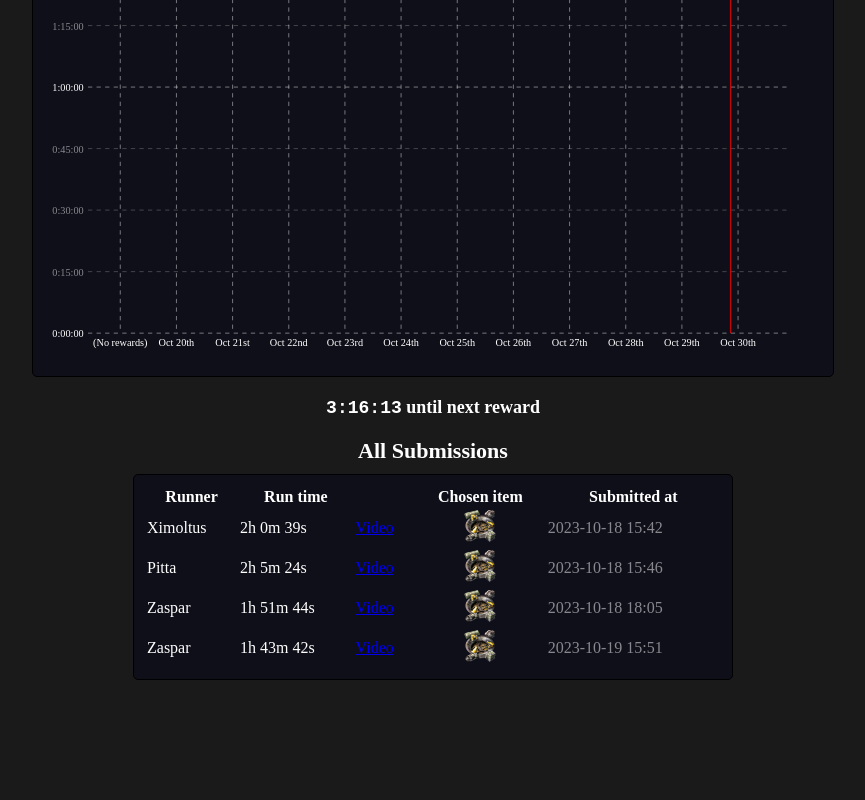
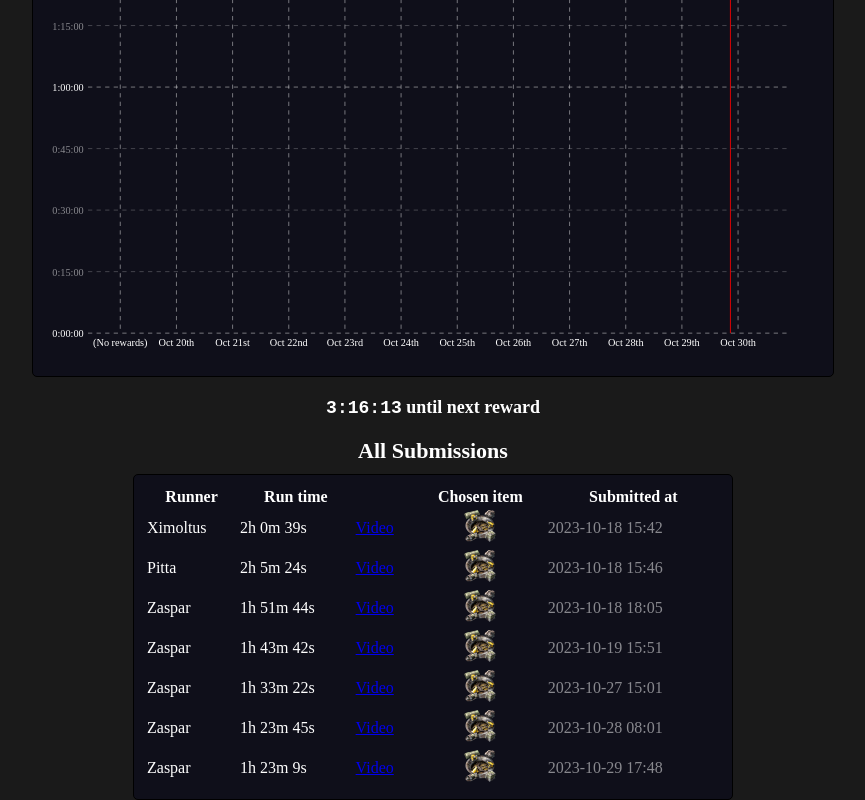
Before and after one commit to petersn/factorio-mod-speedruns-leaderboard, a React app: page / in a window 1280 px wide. Shown: the part 1158-1958 px from the top of the page, without its empty margins (207-1072 px from the left). Before the commit the page ends 1838 px from the top, so only its background shows below. Built offline with nearby package versions, Linux system fonts and the light colour scheme.

Commit message:
Add three runs

```diff
--- a/src/App.tsx
+++ b/src/App.tsx
@@ -66,6 +66,27 @@ const RUNS: Run[] = [
     timestamp: '2023-10-19 15:51',
     time: [1, 43, 42],
     link: 'https://www.twitch.tv/videos/1955238304',
+    chosenItem: 'Rocket_silo.png',
+  },
+  {
+    runner: 'Zaspar',
+    timestamp: '2023-10-27 15:01',
+    time: [1, 33, 22],
+    link: 'https://www.twitch.tv/videos/1961934728',
+    chosenItem: 'Rocket_silo.png',
+  },
+  {
+    runner: 'Zaspar',
+    timestamp: '2023-10-28 08:01',
+    time: [1, 23, 45],
+    link: 'https://www.twitch.tv/videos/1962499677',
+    chosenItem: 'Rocket_silo.png',
+  },
+  {
+    runner: 'Zaspar',
+    timestamp: '2023-10-29 17:48',
+    time: [1, 23,  9],
+    link: 'https://www.twitch.tv/videos/1963806432',
     chosenItem: 'Rocket_silo.png',
   },
 ];
```
